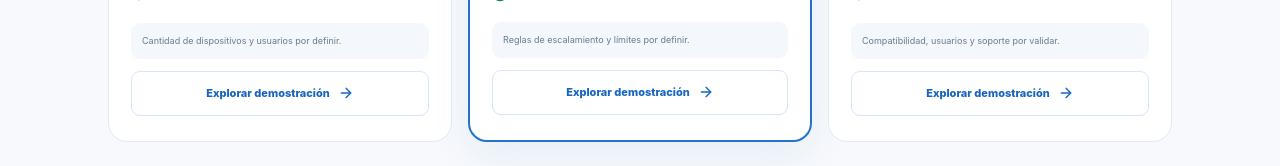
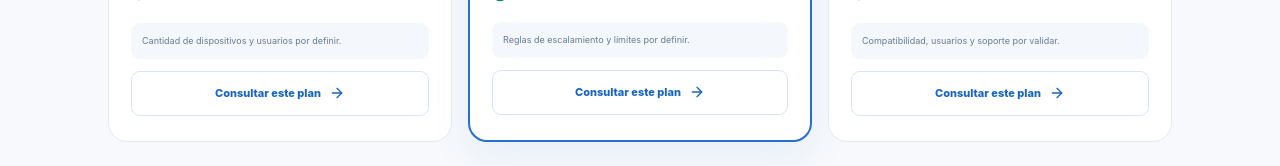
Before and after one commit to infoblacklinares/tu-guardia-inteligente-frontend, a Vue app: page /planes in a window 1280 px wide. Shown: the part 699-865 px from the top of the page. Built offline with nearby package versions, Linux system fonts and the light colour scheme.

Commit message:
feat: connect plan cards to interest form

```diff
--- a/src/views/PlansView.vue
+++ b/src/views/PlansView.vue
@@ -11,7 +11,7 @@ const plans = [
 <main class="public-site">
  <header class="public-header"><RouterLink to="/" class="public-brand"><span class="public-brand-mark"><ShieldCheck :size="22" /></span><span>Tu Guardia <b>Inteligente</b></span></RouterLink><nav class="public-nav"><RouterLink to="/como-funciona">Cómo funciona</RouterLink><RouterLink to="/planes" class="nav-current">Planes</RouterLink><RouterLink to="/app" class="public-nav-cta">Ver demostración <ArrowRight :size="15" /></RouterLink></nav></header>
  <section class="plans-hero"><span class="public-eyebrow">OPCIONES PARA CADA NECESIDAD</span><h1>Un guardia inteligente para tu forma de vivir y trabajar.</h1><p>Estamos definiendo los planes junto con la compatibilidad técnica y los costos reales. Estas opciones muestran cómo se podría organizar el servicio; todavía no son tarifas ni ofertas de contratación.</p></section>
- <section class="plan-grid"><article v-for="plan in plans" :key="plan.name" class="plan-card" :class="{featured:plan.featured}"><div v-if="plan.featured" class="plan-recommended">ENFOQUE EN COORDINACIÓN</div><div class="plan-icon"><component :is="plan.icon" :size="23" /></div><h2>{{plan.name}}</h2><span class="plan-audience">{{plan.audience}}</span><p>{{plan.description}}</p><ul><li v-for="feature in plan.features" :key="feature"><CheckCircle2 :size="16" />{{feature}}</li></ul><div class="plan-note">{{plan.note}}</div><RouterLink to="/app" class="plan-link">Explorar demostración <ArrowRight :size="16" /></RouterLink></article></section>
+ <section class="plan-grid"><article v-for="plan in plans" :key="plan.name" class="plan-card" :class="{featured:plan.featured}"><div v-if="plan.featured" class="plan-recommended">ENFOQUE EN COORDINACIÓN</div><div class="plan-icon"><component :is="plan.icon" :size="23" /></div><h2>{{plan.name}}</h2><span class="plan-audience">{{plan.audience}}</span><p>{{plan.description}}</p><ul><li v-for="feature in plan.features" :key="feature"><CheckCircle2 :size="16" />{{feature}}</li></ul><div class="plan-note">{{plan.note}}</div><RouterLink :to="{ path: '/interes', query: { plan: plan.name } }" class="plan-link">Consultar este plan <ArrowRight :size="16" /></RouterLink></article></section>
  <section class="plans-disclaimer"><ShieldCheck :size="22" /><div><strong>Sin promesas que no podamos cumplir.</strong><p>No ofrecemos monitoreo humano 24/7 ni respuesta policial automática. Los avisos, clips y dispositivos disponibles dependerán de las integraciones que se validen. Los precios se publicarán cuando los costos y alcances estén definidos.</p></div></section>
  <footer class="public-footer"><RouterLink to="/" class="public-brand"><span class="public-brand-mark"><ShieldCheck :size="19" /></span><span>Tu Guardia <b>Inteligente</b></span></RouterLink><div><RouterLink to="/planes">Planes</RouterLink><RouterLink to="/como-funciona">Cómo funciona</RouterLink><RouterLink to="/privacidad">Privacidad</RouterLink></div><small>Prototipo en desarrollo · Planes y precios sujetos a validación.</small></footer>
 </main>
```
